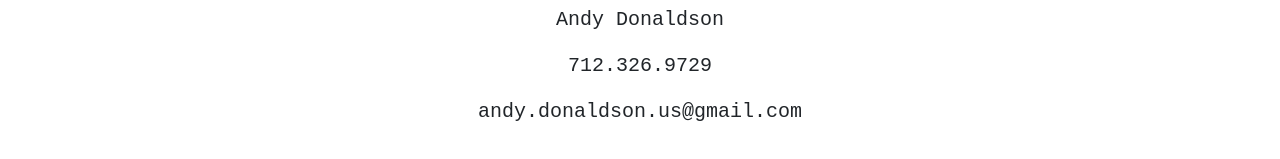
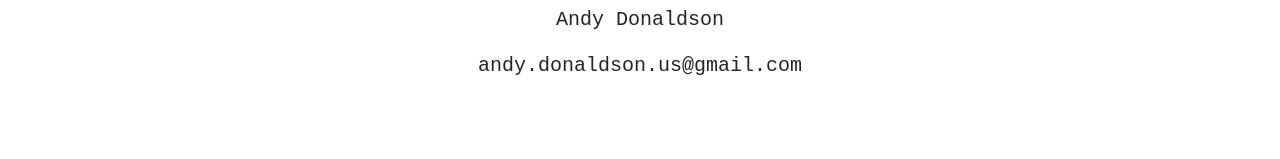
Before and after one commit to andrew-donaldson/portfolio-site, a website: page contact.html in a window 1280 px wide. Shown: the part 191-350 px from the top of the page. Drawn offline with Linux system fonts and the light colour scheme.

Commit message:
Update contact.html

```diff
--- a/contact.html
+++ b/contact.html
@@ -48,7 +48,7 @@
       <div class="col-lg-12 text-center">
         <p style="font-size:20px;font-family: monospace;">Andy Donaldson</p>
         <p></p>
-        <p style="font-size:20px;font-family: monospace;">712.326.9729</p>
+        <p style="font-size:20px;font-family: monospace;"></p>
         <p></p>
         <p style="font-size:20px;font-family: monospace;">andy.donaldson.us@gmail.com</p>
       </div>
```
